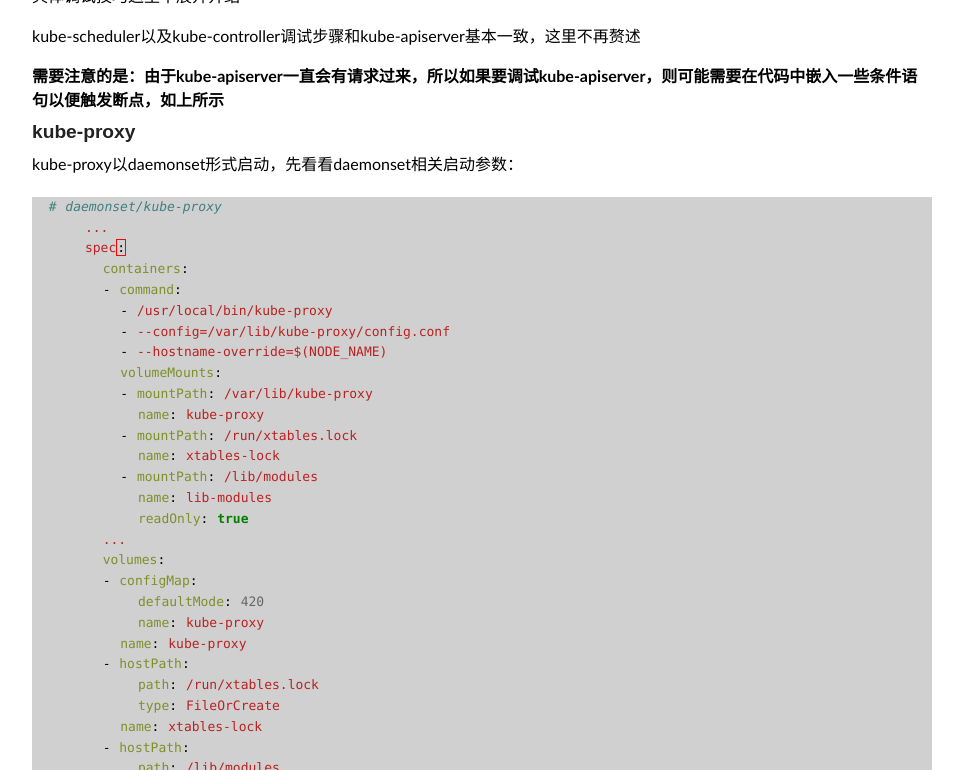
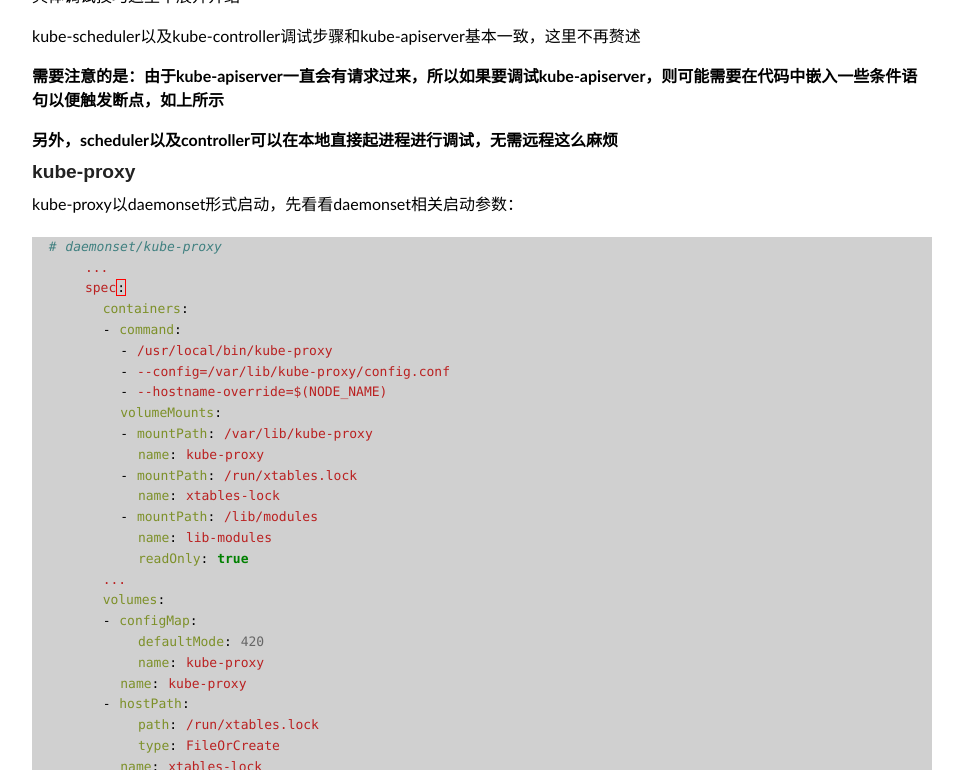
Before and after one commit to duyanghao/duyanghao.github.io, a Jekyll site: the page built from _posts/2020-12-21-kubernetes-remote-debug.md, in a window 1280 px wide and 900 px high, scrolled down 3097 px, cut to the strip 130-900 px from the top of the window. Shown: the whole strip, without its empty margins (158-1121 px from the left). Built offline with Jekyll 4.4.1, drawn with Linux system fonts in a browser that asks for light colours; some web fonts are replaced; comment, search, counter and statistics services are not loaded.

Commit message:
update remote debug
Signed-off-by: duyanghao <1294057873@qq.com>

```diff
--- a/_posts/2020-12-21-kubernetes-remote-debug.md
+++ b/_posts/2020-12-21-kubernetes-remote-debug.md
@@ -147,6 +147,8 @@
   kube-scheduler以及kube-controller调试步骤和kube-apiserver基本一致，这里不再赘述
 
   **需要注意的是：由于kube-apiserver一直会有请求过来，所以如果要调试kube-apiserver，则可能需要在代码中嵌入一些条件语句以便触发断点，如上所示**
+
+  **另外，scheduler以及controller可以在本地直接起进程进行调试，无需远程这么麻烦**
 
 ### kube-proxy
 
```
